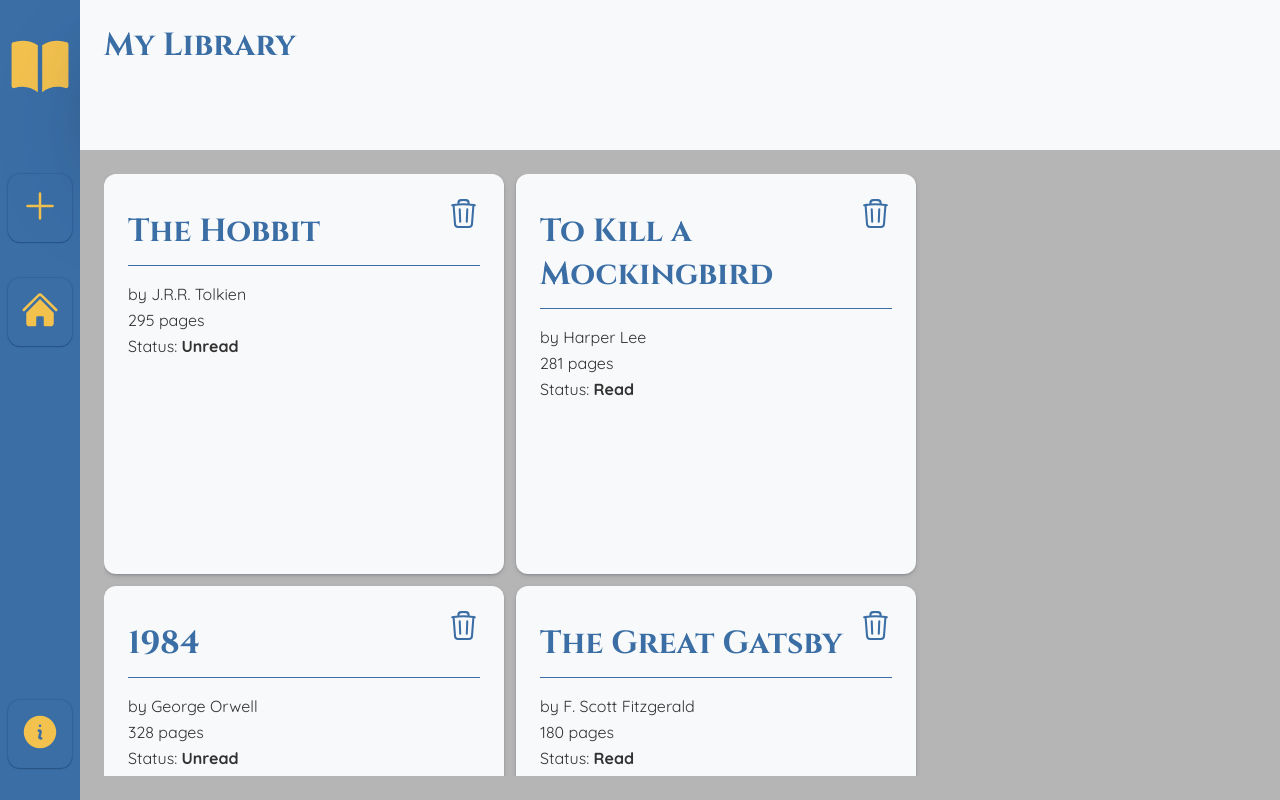
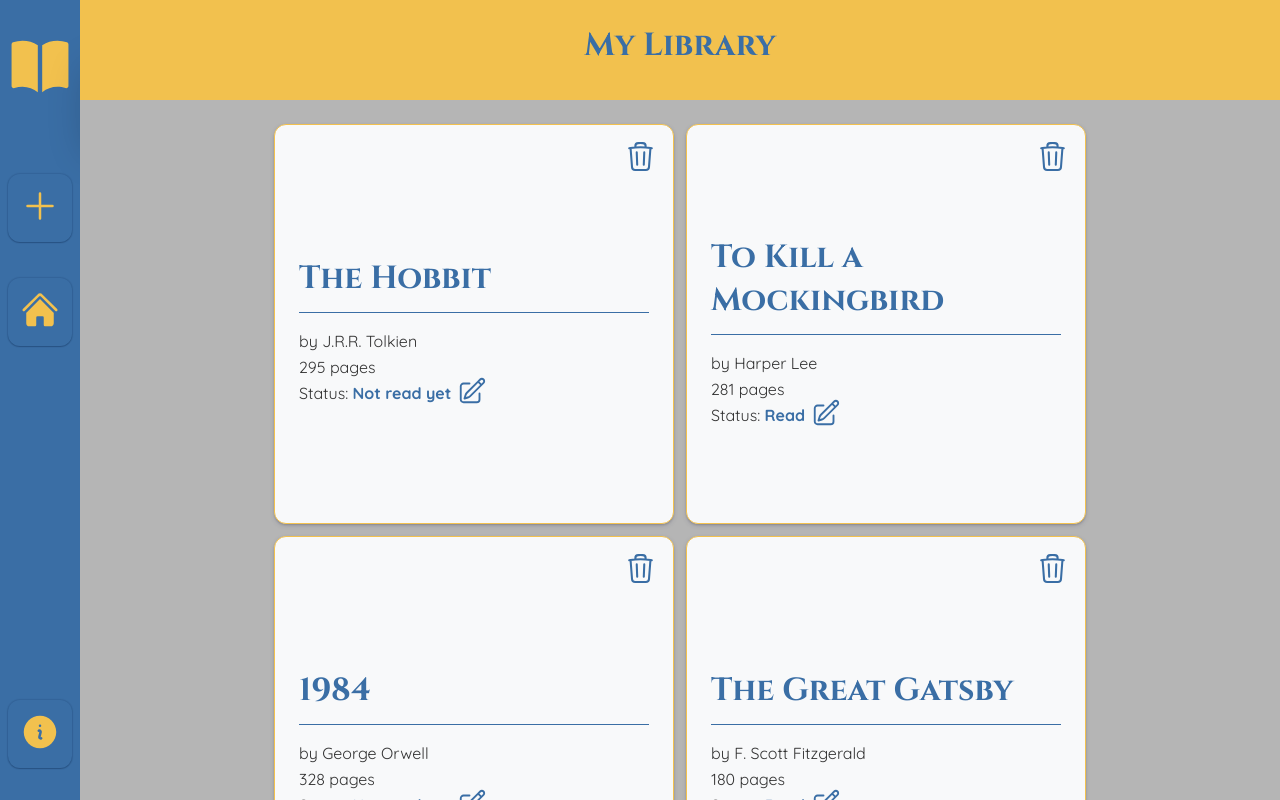
Before and after one commit to srhqmp/library-app, a plain HTML site: page index.html in a window 1280 px wide. Drawn offline with Linux system fonts and the light colour scheme.

Commit message:
feat: implement editing of read status

```diff
--- a/script.js
+++ b/script.js
@@ -40,6 +40,10 @@ function handleRemoveBook(index) {
   bookListContainer.removeChild(book);
 }
 
+function getStatusText(book) {
+  return book.read ? "Read" : "Not read yet";
+}
+
 function createBookCard(book) {
   const bookListContainer = document.querySelector(".book-list");
 
@@ -67,8 +71,22 @@ function createBookCard(book) {
   status.classList.add("book-status");
   status.textContent = "Status: ";
   const span = document.createElement("span");
-  span.textContent = book.read ? "Read" : "Unread";
+  span.textContent = getStatusText(book);
+
+  // edit read status
+  const editButton = document.createElement("button");
+  editButton.classList.add("edit-read-button");
+  const editIcon = document.createElement("img");
+  editIcon.src = "images/edit.svg";
+  editIcon.alt = "Edit Icon";
+  editButton.appendChild(editIcon);
+  editButton.addEventListener("click", () => {
+    book.setRead();
+    span.textContent = getStatusText(book);
+  });
+
   status.appendChild(span);
+  status.appendChild(editButton);
 
   // delete button
   const deleteButton = document.createElement("button");
--- a/style.css
+++ b/style.css
@@ -36,7 +36,7 @@ body {
   font-family: "Quicksand", sans-serif;
   display: grid;
   grid-template-columns: 80px 1fr;
-  grid-template-rows: 150px 1fr;
+  grid-template-rows: 100px 1fr;
   grid-template-areas:
     "sidebar header header"
     "sidebar main main"
@@ -105,14 +105,16 @@ body {
 /* Sidebar END */
 
 .header {
+  display: flex;
+  justify-content: center;
   grid-area: header;
+  background-color: var(--accent-color);
   padding: 24px;
-  box-shadow: rgba(50, 50, 93, 0.25) 0px 50px 100px -20px,
-    rgba(0, 0, 0, 0.3) 0px 30px 60px -30px;
+  box-shadow: rgba(0, 0, 0, 0.2) 0px 60px 40px -7px;
 }
 
 .main-content {
-  padding: 24px;
+  padding: 0 24px;
   grid-area: main;
   background-color: var(--foreground-color);
   height: 100%;
@@ -137,6 +139,7 @@ body {
 /* book list START */
 
 .book-list {
+  padding: 24px 0;
   height: 100%;
   margin: 0 auto;
   display: grid;
@@ -146,17 +149,23 @@ body {
   overflow-y: scroll;
   -ms-overflow-style: none; /* IE and Edge */
   scrollbar-width: none; /* Firefox */
+  justify-content: center;
 }
 .book-card {
+  position: relative;
   font-size: 16px;
   display: flex;
   flex-direction: column;
+  justify-content: center;
   gap: 6px;
   background-color: var(--background-color);
   border-radius: 12px;
   padding: 24px;
   box-shadow: rgba(50, 50, 93, 0.25) 0px 2px 5px -1px,
     rgba(0, 0, 0, 0.3) 0px 1px 3px -1px;
+  border: 1px solid var(--accent-color);
+  height: 400px;
+  width: 400px;
 }
 
 .book-card .card-header {
@@ -165,7 +174,6 @@ body {
   width: 100%;
   border-bottom: 1px solid var(--primary-color);
   align-items: flex-start;
-  position: relative;
   padding: 12px 0;
   margin-bottom: 12px;
 }
@@ -178,12 +186,33 @@ body {
   width: 45px;
   height: 45px;
   position: absolute;
-  top: -6px;
-  right: -6px;
+  top: 10px;
+  right: 10px;
 }
 
-.delete-book-button img:hover {
+.delete-book-button img:hover,
+.edit-read-button img:hover {
   filter: drop-shadow(1px 1px 1px rgba(0, 0, 0, 0.2));
+}
+
+.book-status {
+  position: relative;
+}
+
+.edit-read-button {
+  display: inline-block;
+  position: absolute;
+  background-color: var(--background-color);
+  border: none;
+  outline: none;
+  cursor: pointer;
+  bottom: -7px;
+}
+
+.edit-read-button img {
+  display: inline-block;
+  height: 30px;
+  width: 30px;
 }
 
 .book-card h2 {
@@ -192,6 +221,7 @@ body {
 
 .book-card span {
   font-weight: 900;
+  color: var(--primary-color);
 }
 
 .book-list::-webkit-scrollbar {
@@ -276,3 +306,19 @@ body {
 }
 
 /* Book form END */
+
+@media (max-width: 600px) {
+  body {
+    grid-template-columns: 65px 1fr;
+    grid-template-rows: 100px 1fr;
+  }
+
+  .navigation a,
+  .information a {
+    padding: 6px;
+  }
+
+  .main-content {
+    padding: 0 12px;
+  }
+}
```
Also changed, not shown: images/edit.svg (added).
